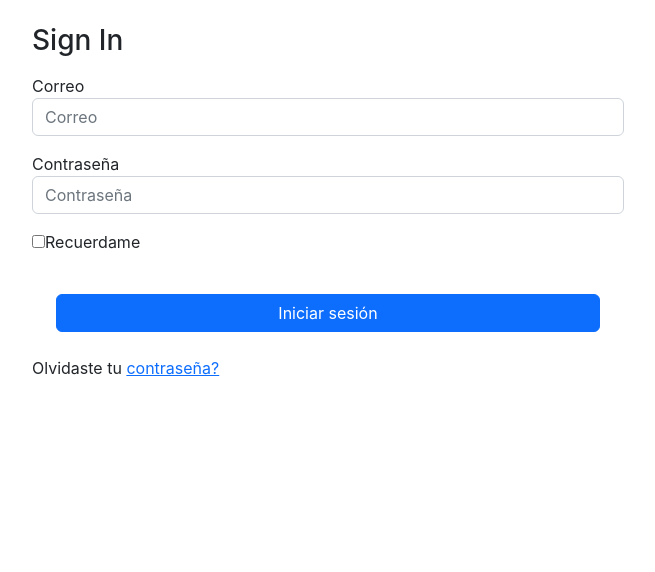
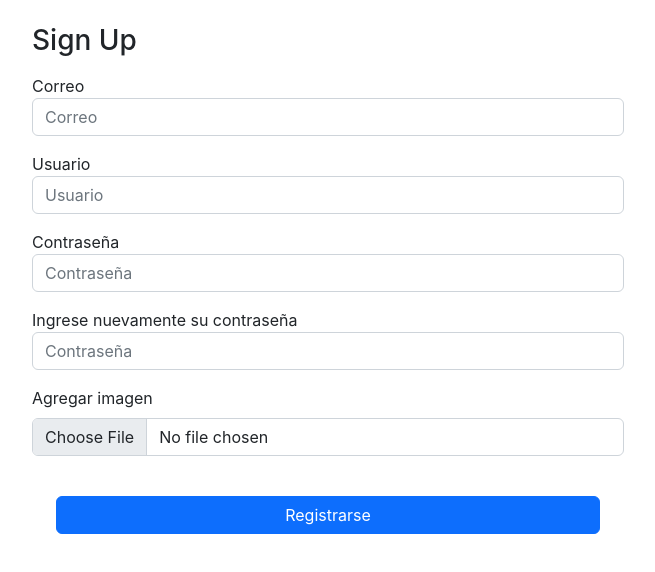
Before and after one commit to Uziano/ISPC_RD, a React (Create React App) app in the folder FRONT/react-v2/: page / in a window 1280 px wide. Shown: the top 572 px of the page, without its empty margins (312-967 px from the left). Built offline with nearby package versions, Linux system fonts and the light colour scheme; the HTML template or start-up script is replaced by a standard one.

Commit message:
Se creo el Login de registro en frontend

```diff
--- a/FRONT/react-v2/src/App.js
+++ b/FRONT/react-v2/src/App.js
@@ -1,13 +1,14 @@
-import logo from './logo.svg';
 import './App.css';
-import Login from './components/User/Login'
-import CardB5 from './components/CardB5'
+//import Login from './components/User/Login'
+//import CardB5 from './components/CardB5'
+import LoginRegistro from './components/User/LoginRegistro';
 
 function App() {
   return (
     <>
       {/* <CardB5 /> */}
-      <Login/>
+      {/*<Login/>*/}
+      <LoginRegistro />
     </>
   );
 }
--- /dev/null
+++ b/FRONT/react-v2/src/components/User/LoginRegistro.js
@@ -0,0 +1,54 @@
+import React from 'react'
+
+function LoginRegistro() {
+  return (
+  <div className="col-md-6 mx-auto p-4">
+      <form>
+        <h3 className='display1 mb-3 text-left'>Sign Up</h3>
+        <div className="mb-3">
+          <label>Correo</label>
+          <input
+            type="email"
+            className="form-control"
+            placeholder="Correo"
+          />
+        </div>
+        <div className="mb-3">
+          <label>Usuario</label>
+          <input
+            type="usuario"
+            className="form-control"
+            placeholder="Usuario"
+          />
+        </div>
+        <div className="mb-3">
+          <label>Contraseña</label>
+          <input
+            type="password"
+            className="form-control"
+            placeholder="Contraseña"
+          />
+        </div>
+        <div className="mb-3">
+          <label>Ingrese nuevamente su contraseña</label>
+          <input
+            type="password"
+            className="form-control"
+            placeholder="Contraseña"
+          />
+        </div>
+        <div className="mb-3">
+                <label className="form-label">Agregar imagen</label>
+                <input type="file" className="form-control"/>
+        </div>
+        <div className="d-grid p-4">
+          <button type="submit" className="btn btn-primary">
+            Registrarse
+          </button>
+        </div>
+      </form>
+    </div>
+  )
+}
+
+export default LoginRegistro
```
